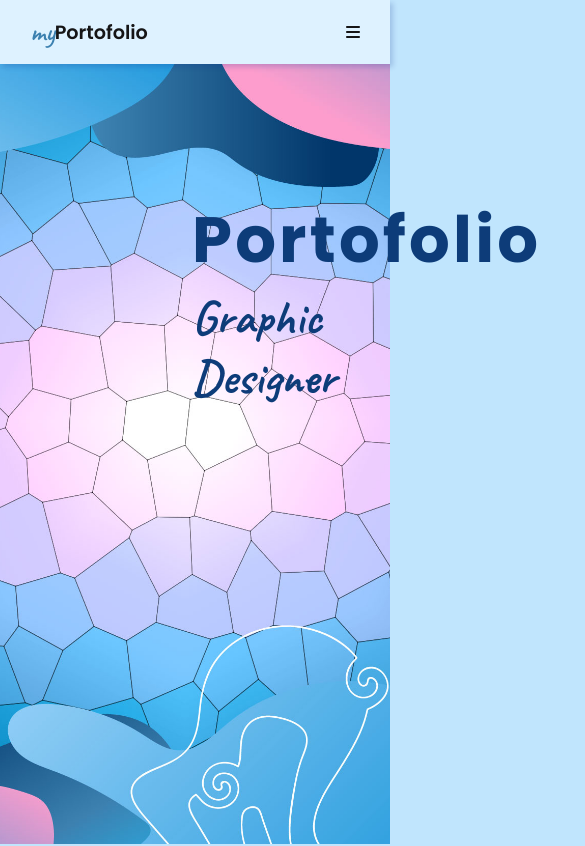
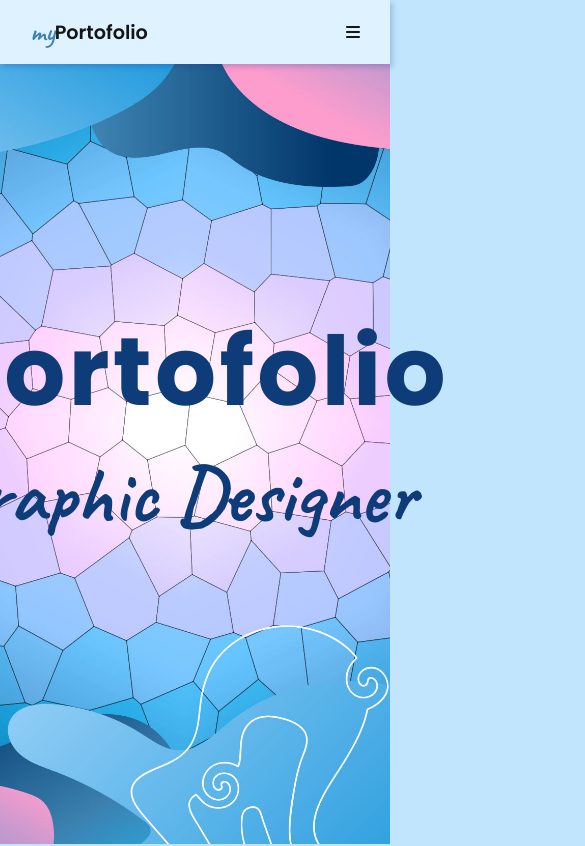
Before and after one commit to nalubna/hanna-porto, a plain HTML site: page index.html in a window 390 px wide. Shown: the top 846 px of the page, 585 px wide, since content can reach past the window. Drawn offline with Linux system fonts and the light colour scheme; a web font is replaced by a local one.

Commit message:
Responsive tablet

```diff
--- a/index.html
+++ b/index.html
@@ -46,10 +46,8 @@
     <!-- Home Section -->
     <section class="home">
       <div class="home-content">
-        <div class="intro">
-          <h1>Portofolio</h1>
-          <h3>Graphic Designer</h3>
-        </div>
+        <h1>Portofolio</h1>
+        <h3>Graphic Designer</h3>
       </div>
     </section>
 
--- a/style.css
+++ b/style.css
@@ -196,6 +196,9 @@ nav .navbar-menu .sidebar .fa-xmark {
 /* Home */
 
 .home {
+  display: flex;
+  justify-content: center;
+  align-items: center;
   padding: 2rem;
   width: 100%;
   min-height: 100vh;
@@ -204,20 +207,13 @@ nav .navbar-menu .sidebar .fa-xmark {
   background-size: cover;
 }
 
-.home-content {
-  margin-top: 12rem;
-  margin-left: 20rem;
-}
-
-.home-content .intro h1 {
+.home-content h1 {
   font-size: 8rem;
   letter-spacing: 0.5rem;
   color: var(--dark-blue);
-  /* color: transparent;
-  -webkit-text-stroke: 7px var(--dark-blue); */
 }
 
-.home-content .intro h3 {
+.home-content h3 {
   font-family: var(--ff-caveat);
   color: var(--dark-blue);
   font-size: 7rem;
@@ -488,18 +484,28 @@ footer p {
 
 /**** MEDIA QUERIES */
 @media (max-width: 900px) {
-  .home-content {
-    margin-top: 10rem;
-    margin-left: 10rem;
-  }
-
-  .home-content .intro h1 {
-    font-size: 4rem;
+  .home-content h1 {
+    font-size: 6rem;
     letter-spacing: 0.2rem;
   }
 
-  .home-content .intro h3 {
-    font-size: 3rem;
+  .home-content h3 {
+    font-size: 5rem;
+  }
+
+  .about-content {
+    flex-wrap: wrap;
+    justify-content: center;
+    gap: 1.4rem;
+    padding: 2.5rem;
+  }
+
+  .heading.kontak {
+    margin-inline: 0;
+  }
+
+  .contact-content {
+    margin-inline: 0;
   }
 }
 
```
